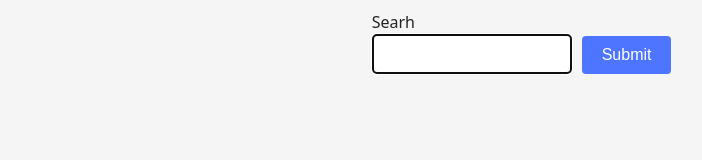
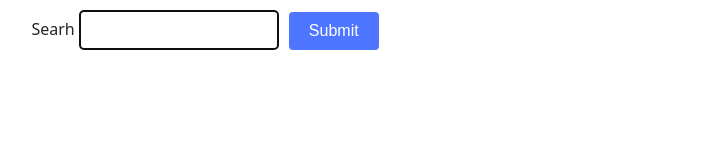
Before and after one commit to MaksymIT/goit-js-hw-12, a website built with Vite: page src/index.html in a window 1280 px wide. Shown: the whole page, without its empty margins (55-757 px from the left). Built offline with nearby package versions, Linux system fonts and the light colour scheme; what simplelightbox would draw is missing.

Commit message:
Update form.css

```diff
--- a/src/css/form.css
+++ b/src/css/form.css
@@ -1,12 +1,3 @@
-body {
-  display: flex;
-  justify-content: center;
-  align-items: center;
-  height: 100vh;
-  margin: 0;
-  background-color: #f5f5f5;
-}
-
 .feedback-form {
   display: flex;
   flex-direction: row;
```
